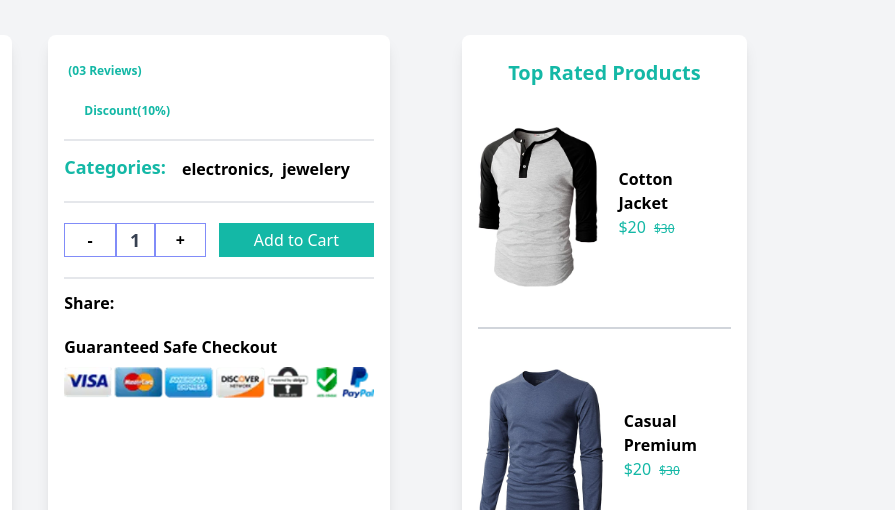
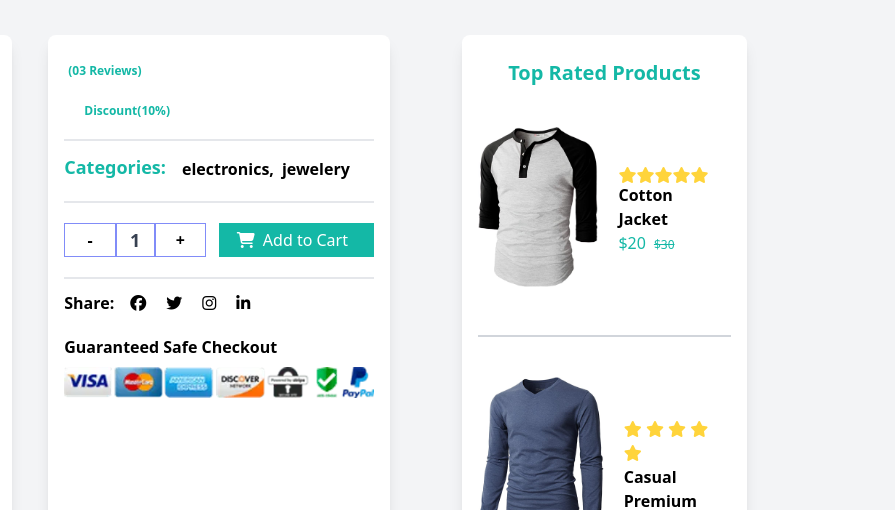
Before and after one commit to islammohmed/E-Commerce-JS, a website: page src/details.html in a window 1280 px wide. Shown: the part 231-741 px from the top of the page, 385-1280 px from the left. Drawn offline with nearby package versions, Linux system fonts and the light colour scheme.

Commit message:
Be carefull please

```diff
--- a/src/details.html
+++ b/src/details.html
@@ -6,6 +6,7 @@
   <meta name="viewport" content="width=device-width, initial-scale=1.0">
   <link rel="stylesheet" href="https://cdn.jsdelivr.net/npm/boxicons@latest/css/boxicons.min.css"/>
   <link href="https://fonts.googleapis.com/css2?family=Raleway:ital,wght@0,100..900;1,100..900&display=swap" rel="stylesheet">
+  <link href="https://cdnjs.cloudflare.com/ajax/libs/font-awesome/6.7.2/css/all.min.css" rel="stylesheet">
   <link rel="stylesheet" href="css/output.css" />
   <title>Ecommerce Website</title>
 </head>
```
